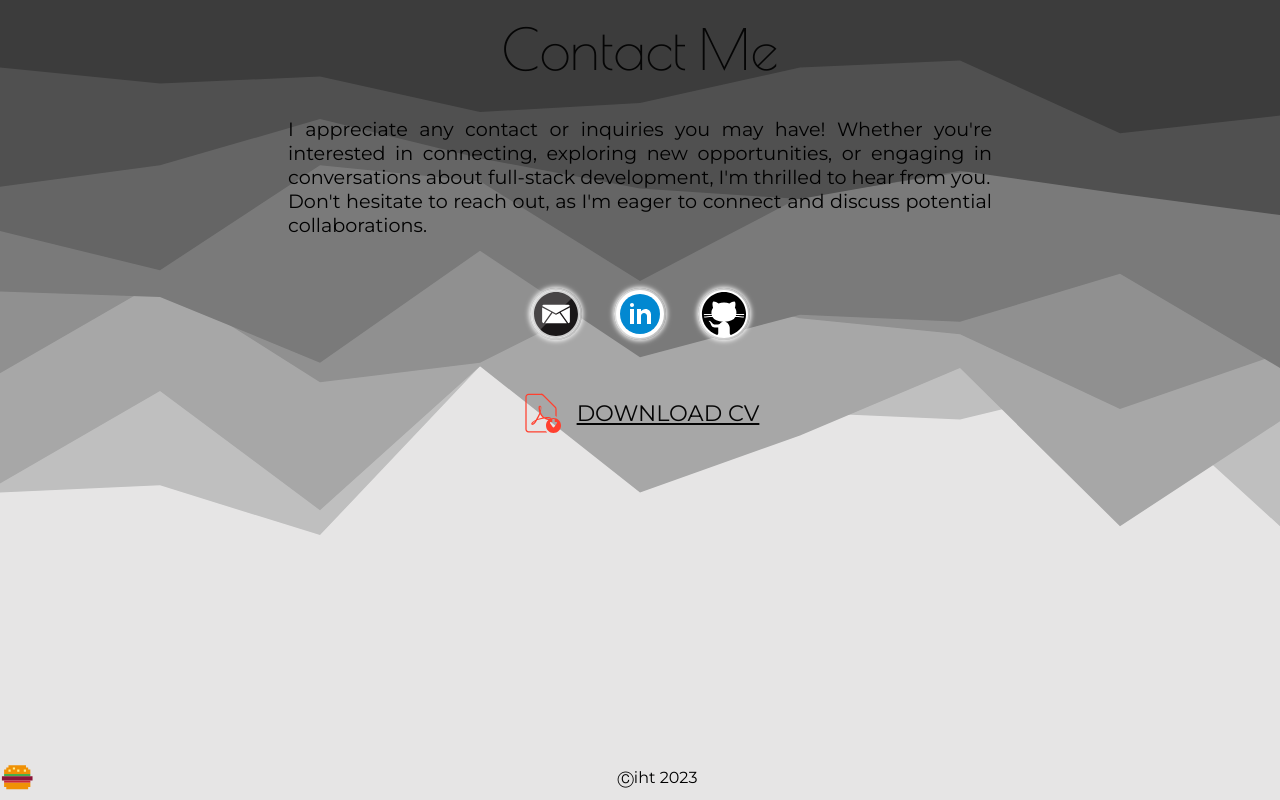
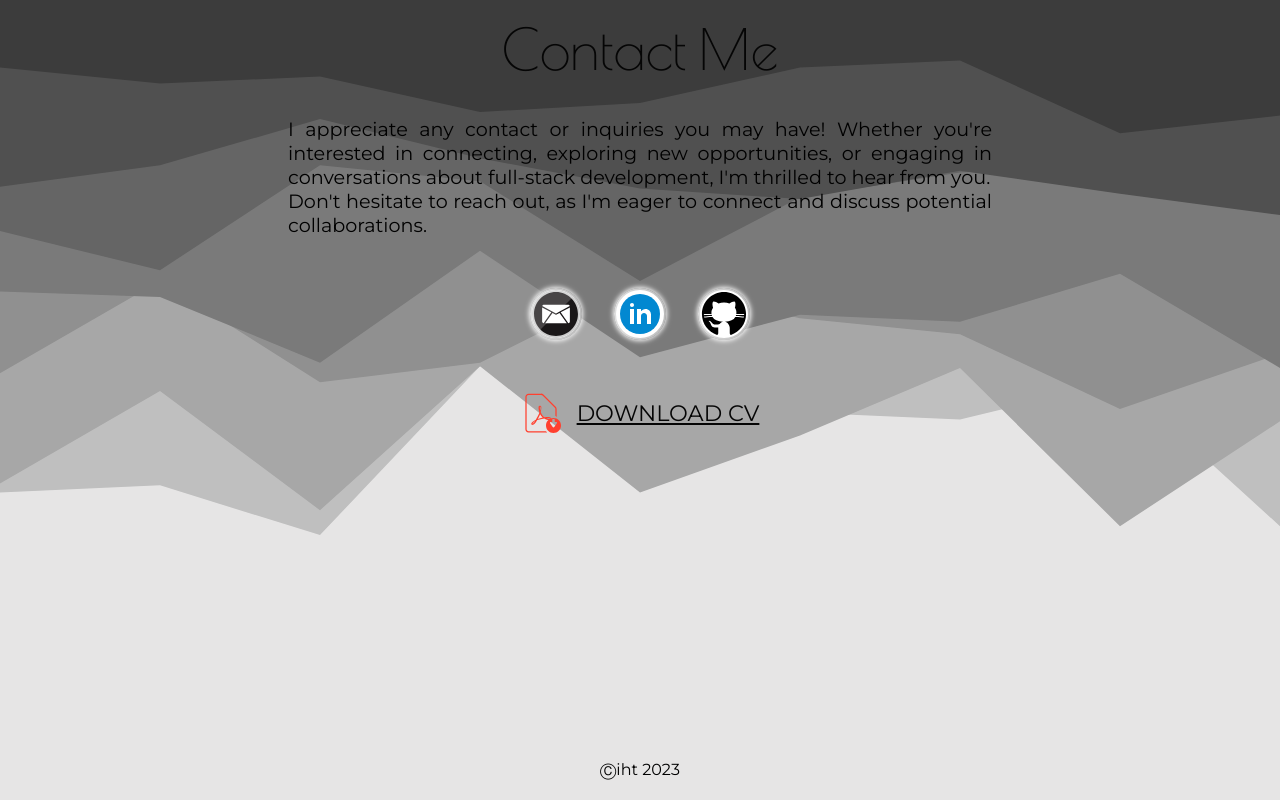
Before and after one commit to igor-ht/my-portfolio, a Next.js app in the folder client/: page / in a window 1280 px wide. Shown: the part 2550-3350 px from the top of the page. Built offline with nearby package versions, Linux system fonts and the light colour scheme.

Commit message:
burger icon removed from footer

```diff
--- a/client/src/app/components/Main/components/ContactMe/ContactMe.tsx
+++ b/client/src/app/components/Main/components/ContactMe/ContactMe.tsx
@@ -62,12 +62,6 @@ export default function ContactMe() {
 				</Link>
 			</div>
 			<div className="footer">
-				<Image
-					src={'/burger-icon.svg'}
-					alt="burger"
-					height={35}
-					width={35}
-				/>
 				<p className={montserrat.className}>Ⓒiht 2023</p>
 			</div>
 		</div>
```
Also changed, not shown: client/public/burger-icon.svg (deleted).
